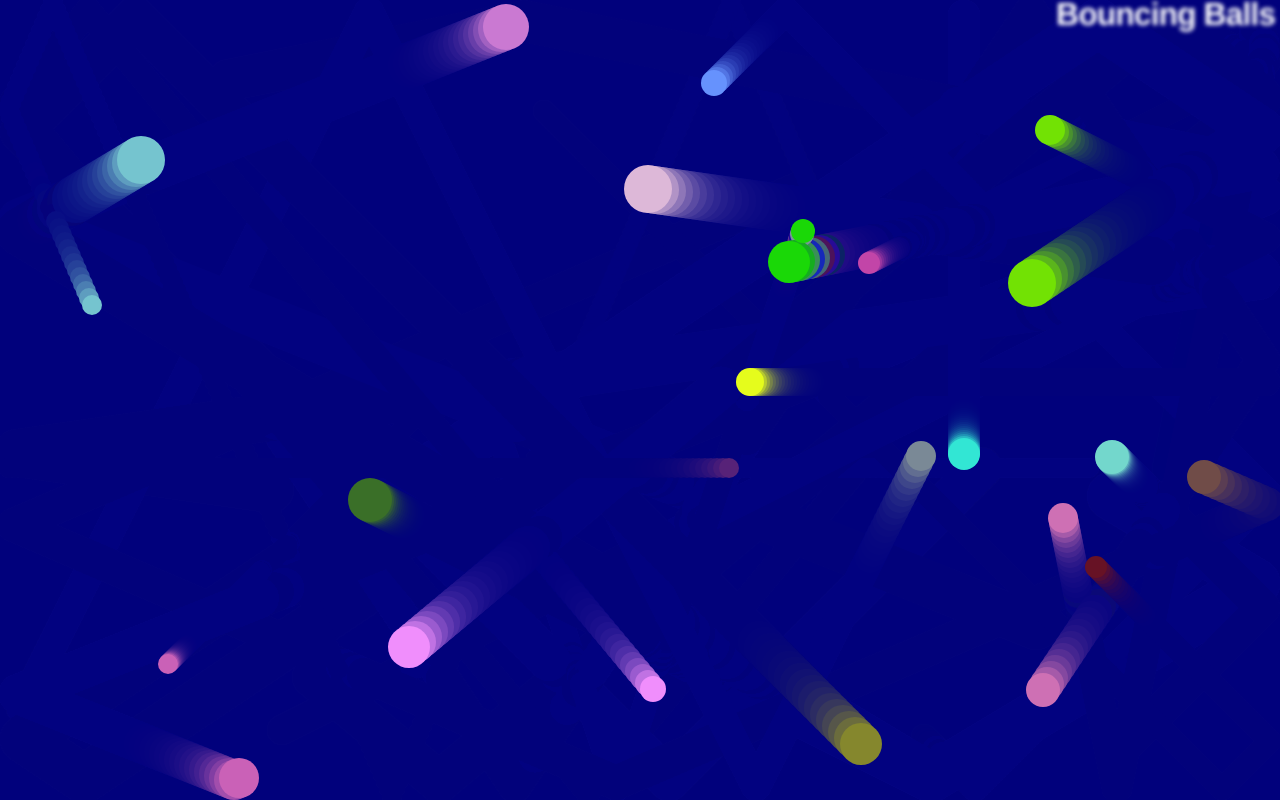
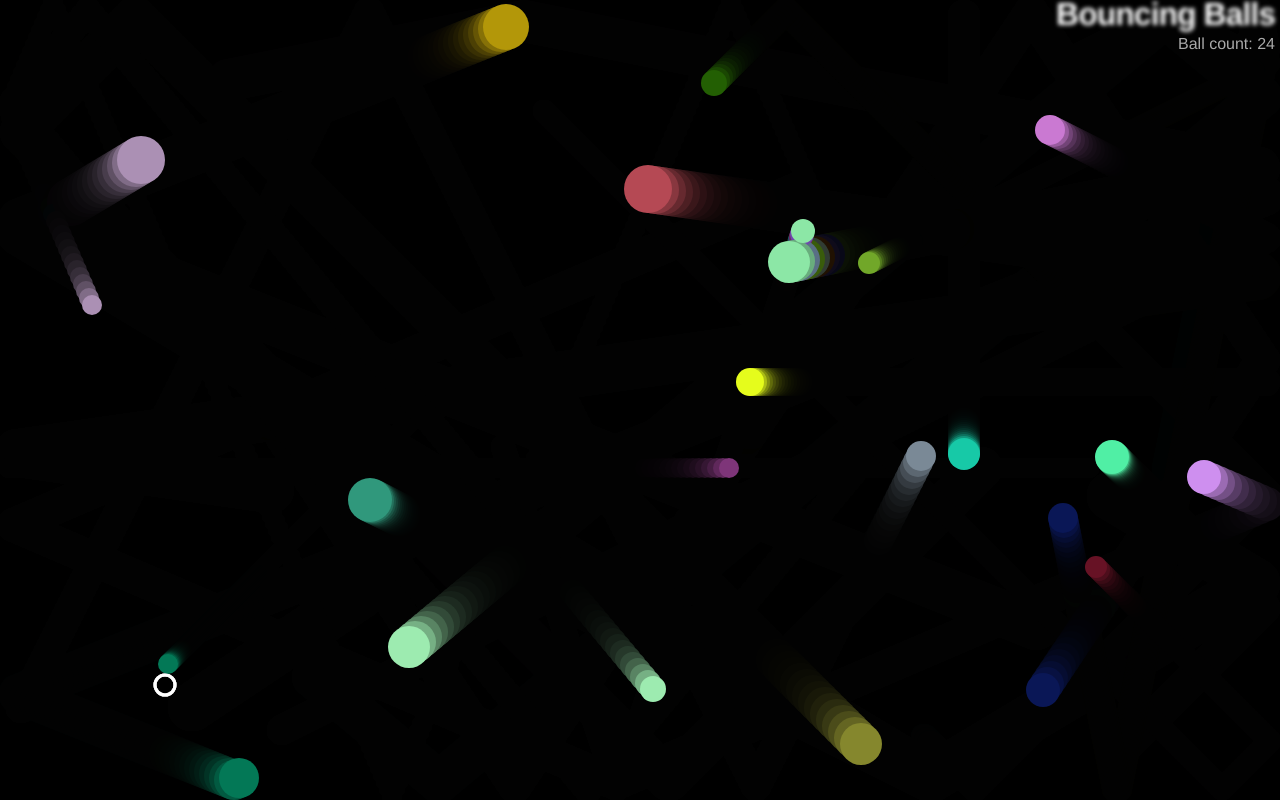
Before and after one commit to dkreidler/8.Assessment, a plain HTML site: page index.html in a window 1280 px wide. Drawn offline with Linux system fonts and the light colour scheme.

Commit message:
Working as intended...
Mostly.

```diff
--- a/index.html
+++ b/index.html
@@ -11,6 +11,7 @@
 
 <body>
     <h1>Bouncing Balls</h1>
+    <p>Ball count: </p>
     <canvas></canvas>
 
     <script src="main.js"></script>
--- a/main.js
+++ b/main.js
@@ -1,3 +1,7 @@
+// ball count paragraph
+var para = document.querySelector('p');
+var count = 0;
+
 // setup canvas
 
 var canvas = document.querySelector('canvas');
@@ -37,18 +41,7 @@ Ball.prototype.draw = function() {
     ctx.arc(this.x, this.y, this.size, 0, 2 * Math.PI);
     ctx.fill();
 };
-/*
-In the four cases, we are:
 
-Checking to see whether the x coordinate is greater than the width of the canvas
-     (the ball is going off the right hand edge).
-Checking to see whether the x coordinate is smaller than 0
-    (the ball is going off the left hand edge).
-Checking to see whether the y coordinate is greater than the height of the canvas
-    (the ball is going off the bottom edge).
-Checking to see whether the y coordinate is smaller than 0
-    (the ball is going off the top edge).
- */
 Ball.prototype.update = function() {
     if ((this.x + this.size) >= width) {
         this.velX = -(this.velX);
@@ -82,10 +75,81 @@ Ball.prototype.collisionDetect = function() {
     }
 };
 
+// defining EvilCircle
+
+function EvilCircle(x, y, exists) {
+    Shape.call(this, x, y, 20, 20, exists);
+
+    this.color = "white";
+    this.size = 10;
+}
+EvilCircle.prototype = Object.create(Shape.prototype);
+EvilCircle.prototype.constructor = EvilCircle;
+
+EvilCircle.prototype.draw = function() {
+    ctx.beginPath();
+    ctx.strokeStyle = this.color;
+    ctx.lineWidth = 3;
+    ctx.arc(this.x, this.y, this.size, 0, 2 * Math.PI);
+    ctx.stroke();
+};
+
+EvilCircle.prototype.checkBounds = function() {
+    if ((this.x + this.size) >= width) {
+        this.x = -(this.size);
+    }
+    if ((this.x - this.size) <= 0) {
+        this.x = -(this.size);
+    }
+    if ((this.y + this.size) >= height) {
+        this.y = -(this.size);
+    }
+    if ((this.y - this.size) <= 0) {
+        this.y = -(this.size);
+    }
+
+};
+
+EvilCircle.prototype.setControls = function() {
+    var _this = this;
+    window.onkeydown = function(e) {
+        if (e.keyCode === 65) {
+            _this.x -= _this.velX;
+        } else if (e.keyCode === 68) {
+            _this.x += _this.velX;
+        } else if (e.keyCode === 87) {
+            _this.y -= _this.velY;
+        } else if (e.keyCode === 83) {
+            _this.y += _this.velY;
+        }
+    };
+
+};
+
+EvilCircle.prototype.collisionDetect = function() {
+    for (var j = 0; j < balls.length; j++) {
+        if (balls[j].exists) {
+            var dx = this.x - balls[j].x;
+            var dy = this.y - balls[j].y;
+            var distance = Math.sqrt(dx * dx + dy * dy);
+
+            if (distance < this.size + balls[j].size) {
+                balls[j].exists = false;
+                count--;
+                para.textContent = 'Ball count: ' + count;
+            }
+        }
+    }
+};
+
 var balls = [];
 
+var evil = new EvilCircle(random(0, width), random(0, height), true);
+
+evil.setControls();
+
 function loop() {
-    ctx.fillStyle = "rgba(0, 0, 124, 0.2)";
+    ctx.fillStyle = "rgba(0, 0, 0, 0.25)";
     ctx.fillRect(0, 0, width, height);
 
     while (balls.length < 25) {
@@ -102,13 +166,20 @@ function loop() {
             size
         );
         balls.push(ball);
+        count++;
+        para.textContent = 'Ball count: ' + count;
     }
     for (var i = 0; i < balls.length; i++) {
-        balls[i].draw();
-        balls[i].update();
-        balls[i].collisionDetect();
+        if (balls[i].exists) {
+            balls[i].draw();
+            balls[i].update();
+            balls[i].collisionDetect();
+
+        }
     }
-
+    evil.draw();
+    evil.checkBounds();
+    evil.collisionDetect();
     requestAnimationFrame(loop);
 }
 loop();
--- a/style.css
+++ b/style.css
@@ -23,3 +23,11 @@ h1 {
     color: transparent;
     text-shadow: 0 0 4px white;
 }
+
+p {
+    position: absolute;
+    margin: 0;
+    top: 35px;
+    right: 5px;
+    color: #aaa;
+}
```
